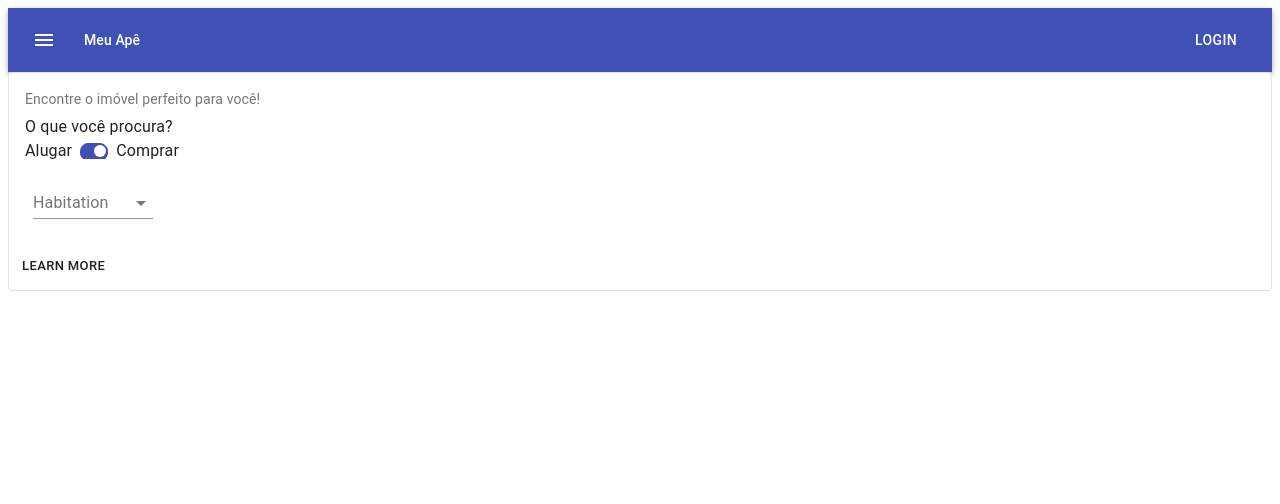
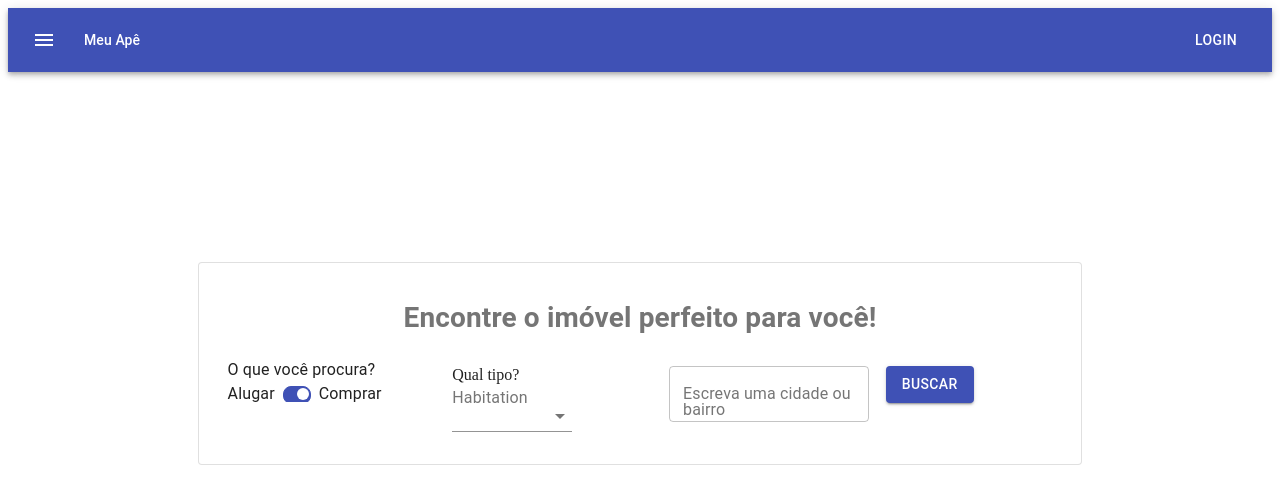
Before and after one commit to felipefariasdasilva/meu-ape, a React (Create React App) app: page / in a window 1280 px wide. Shown: the top 504 px of the page. Built offline with nearby package versions, Linux system fonts and the light colour scheme.

Commit message:
added textfield labelat choose card; applyed grid organization

```diff
--- /dev/null
+++ b/src/AddressSearch.js
@@ -0,0 +1,22 @@
+import React from 'react';
+import {makeStyles} from '@material-ui/core/styles';
+import { TextField } from '@material-ui/core';
+
+const useStyles = makeStyles((theme) => ({
+
+    root: {
+        '& > *': {
+          margin: theme.spacing(1),
+          width: '25ch',
+        },
+      },
+}));
+
+export default function AddressSearch() {
+    const classes = useStyles();
+    return (
+        <form className={classes.root} noValidate autoComplete="off">
+        <TextField id="outlined-basic" label="Escreva uma cidade ou bairro" variant="outlined" />
+      </form>
+    )
+}
--- a/src/App.js
+++ b/src/App.js
@@ -2,6 +2,7 @@ import React from 'react';
 import { makeStyles } from '@material-ui/core/styles';
 import ChooseCard from './ChooseCard';
 import Header from './Header';
+import imagemFundo from './assets/casa-room.jpg'
 
 const useStyles = makeStyles((theme) => ({
   root: {
@@ -15,7 +16,7 @@ export default function App() {
 
 
   return (
-    <div className={classes.root}>
+    <div className={classes.root} styles={ { backgroundImage:`url(${imagemFundo})`} }>
       <Header />
       <ChooseCard />
     </div>
--- a/src/ChooseCard.js
+++ b/src/ChooseCard.js
@@ -1,39 +1,43 @@
 import React from 'react';
 import {makeStyles} from '@material-ui/core/styles';
-import {
-    Typography,
-    Button,
-    Card
-} from '@material-ui/core';
+import {Typography, Button, Card, Grid} from '@material-ui/core';
 import CardActions from '@material-ui/core/CardActions';
 import CardContent from '@material-ui/core/CardContent';
 import './App.css';
 import ToogleButton from './ToogleButton';
 import HabitationList from './HabitationList'
+import AddressSearch from './AddressSearch'
 
 const useStyles = makeStyles((theme) => ({
     root: {
         flexGrow: 1,
-      margin: "10% 10% 10% 10%"
+        margin: "15%"
+
     },
     menuButton: {
-      marginRight: theme.spacing(2),
+        marginRight: theme.spacing(2)
     },
     title: {
         flexGrow: 1,
-      fontSize: 14,
+        fontSize: 14
     },
     cardRoot: {
-      minWidth: 275,
+        minWidth: 275
     },
     bullet: {
         display: 'inline-block',
         margin: '0 2px',
-      transform: 'scale(0.8)',
+        transform: 'scale(0.8)'
     },
     pos: {
-      marginBottom: 12,
+        marginBottom: 12
     },
+    gridroot: {
+        flexGrow: 1
+    },
+    gridcomp: {
+        marginLeft: 5
+    }
 }));
 
 export default function ChooseCard() {
@@ -41,27 +45,67 @@ export default function ChooseCard() {
 
     return (
         <Card className={
-                classes.cardRoot
+                classes.root
             }
             variant="outlined">
             <CardContent>
 
+                <center>
                     <Typography className={
                             classes.title
                         }
                         color="textSecondary"
                         gutterBottom>
+                        <h1>
                             Encontre o imóvel perfeito para você!
+                        </h1>
                     </Typography>
+                </center>
 
-                <ToogleButton />
-                <HabitationList />
+                <Grid container
+                    className={
+                        classes.gridroot
+                    }
+                    spacing={2}>
+                    <Grid item
+                        xs={12}>
+
+                        <Grid className={
+                                classes.gridcomp
+                            }
+                            container
+                            justify="center"
+                            spacing={2}>
+
+                            <Grid item
+                                xs={3}>
+                                <ToogleButton/>
+                            </Grid>
+
+                            <Grid item
+                                xs={3}>
+                                <HabitationList/>
+                            </Grid>
+
+                            <Grid item
+                                xs={3}>
+                                <AddressSearch/>
+                            </Grid>
+
+                            <Grid item
+                                xs={3}>
+                                <CardActions>
+                                    <Button variant="contained" color="primary">Buscar</Button>
+                                </CardActions>
+
+                            </Grid>
+
+                        </Grid>
+                    </Grid>
+                </Grid>
 
             </CardContent>
 
-            <CardActions>
-                <Button size="small">Learn More</Button>
-            </CardActions>
 
         </Card>
     )
--- a/src/HabitationList.js
+++ b/src/HabitationList.js
@@ -61,6 +61,7 @@ export default function HabitationList() {
         <FormControl className={
             classes.formControl
         }>
+            <label>Qual tipo?</label>
             <InputLabel id="demo-simple-select-label">Habitation</InputLabel>
             <Select labelId="demo-simple-select-label" id="demo-simple-select"
                 value={selectedHabitation}
```
Lines whose indentation alone changed are shown as unchanged.
